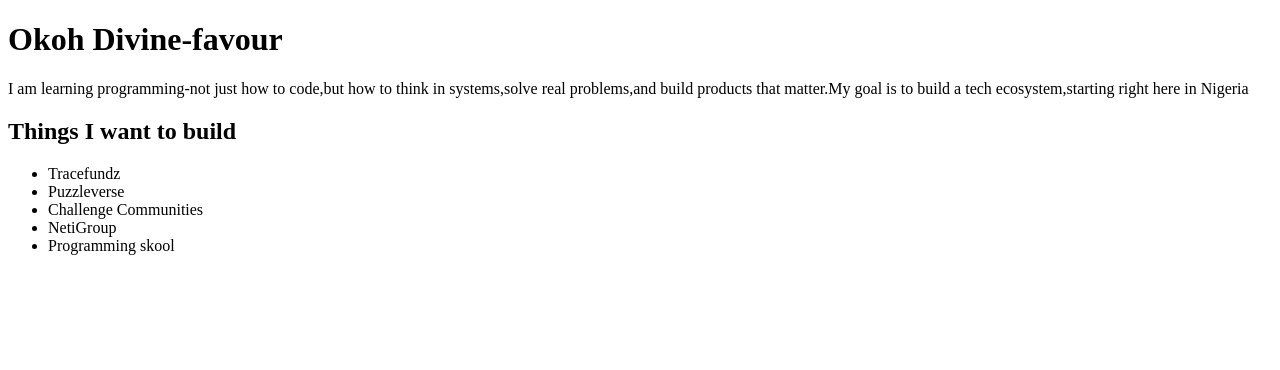
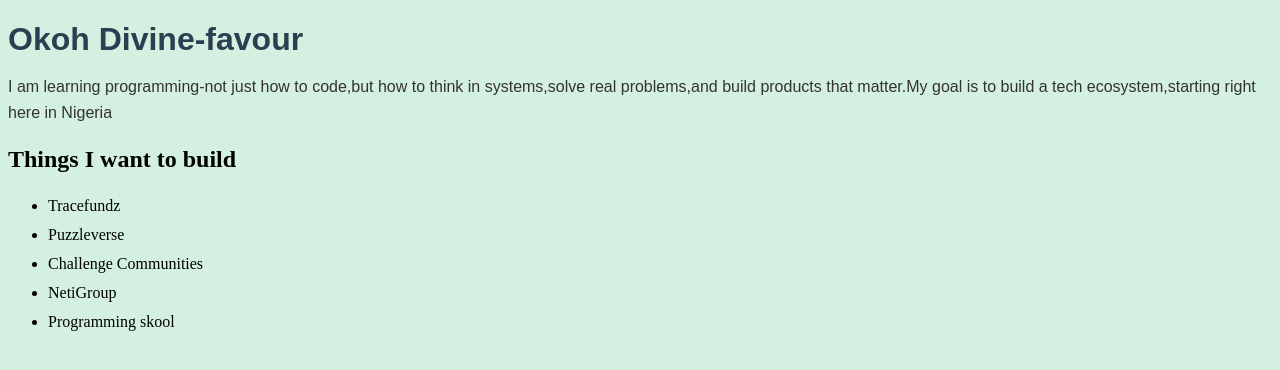
Before and after one commit to okohdivine2-ops/portfolio, a plain HTML site: page index.html in a window 1280 px wide. Drawn offline with Linux system fonts and the light colour scheme.

Commit message:
add CSS styling to portfolio

```diff
--- a/index.html
+++ b/index.html
@@ -3,6 +3,7 @@
 <head>
     <meta charset="UTF-8">
     <Divine-favour-portfolio></Divine-favour-portfolio>
+    <link href="style.css" rel="stylesheet">
 </head>
 <body>
     <h1>Okoh Divine-favour</h1>
--- /dev/null
+++ b/style.css
@@ -0,0 +1,16 @@
+body{
+    background-color: #d4f0e0;
+}
+h1{
+    color: #2c3e50;
+    font-family: sans-serif;
+    margin-bottom: 10px;
+}
+p{
+    font-family: sans-serif;
+    line-height: 1.6;
+    color: #333333;
+}
+ul{
+    line-height: 1.8;
+}
```
